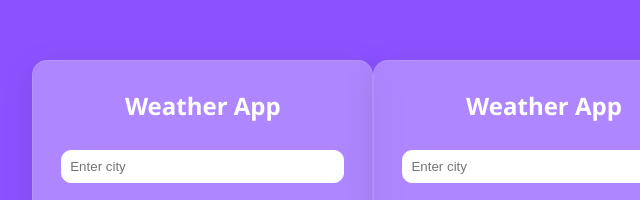
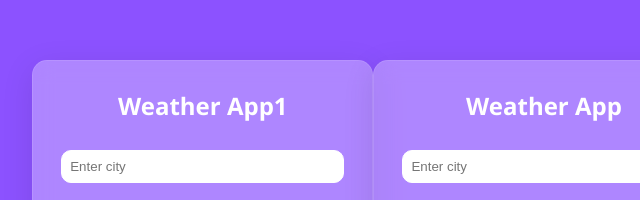
Before and after one commit to munier-tech/weather, a plain HTML site: page index.html in a window 1280 px wide. Shown: the part 204-404 px from the top of the page, 96-736 px from the left. Drawn offline with Linux system fonts and the light colour scheme.

Commit message:
Update header text from 'Weather App' to 'Weather App1'

```diff
--- a/index.html
+++ b/index.html
@@ -8,7 +8,7 @@
 </head>
 <body>
     <div id="weather-container">
-        <h2>Weather App</h2>
+        <h2>Weather App1</h2>
         <input type="text" id="city" placeholder="Enter city">
         <button onclick="getWeather()">Search</button>
         <img id="weather-icon" alt="Weather Icon">
```
